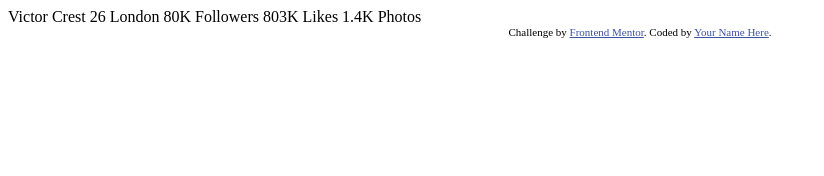
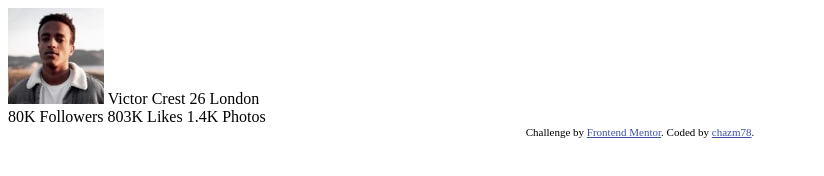
Before and after one commit to chazm78/profile-card, a plain HTML site: page index.html in a window 1280 px wide. Shown: the whole page, without its empty margins (0-824 px from the left). Drawn offline with Linux system fonts and the light colour scheme.

Commit message:
structured index.html to my liking

```diff
--- a/index.html
+++ b/index.html
@@ -5,8 +5,10 @@
   <meta name="viewport" content="width=device-width, initial-scale=1.0"> <!-- displays site properly based on user's device -->
 
   <link rel="icon" type="image/png" sizes="32x32" href="./images/favicon-32x32.png">
+  <link rel="stylesheet" href="styles/styles.css">
+  <link href="https://fonts.googleapis.com/css2?family=Kumbh+Sans:wght@400;700&display=swap" rel="stylesheet">
 
-  <title>Frontend Mentor | Profile card component</title>
+  <title>Frontend Mentor | Profile Card Component</title>
 
   <!-- Feel free to remove these styles or customise in your own stylesheet 👍 -->
   <style>
@@ -15,10 +17,17 @@
   </style>
 </head>
 <body>
+
+  <div class="main" role="main">
+
+    <div class="info">
+      <img src="images/image-victor.jpg" alt="selfie">
       Victor Crest
       26
       London
+    </div>
 
+    <div class="stats">
       80K
       Followers
 
@@ -27,9 +36,13 @@
 
       1.4K
       Photos
-  <div class="attribution">
+    </div>
+
+  </div>
+
+  <div class="attribution" role="contentinfo">
     Challenge by <a href="https://www.frontendmentor.io?ref=challenge" target="_blank">Frontend Mentor</a>.
-    Coded by <a href="#">Your Name Here</a>.
+    Coded by <a href="https://github.com/chazm78">chazm78</a>.
   </div>
 </body>
 </html>
```
Also changed, not shown: 1 other file. Lines whose indentation alone changed are shown as unchanged.
